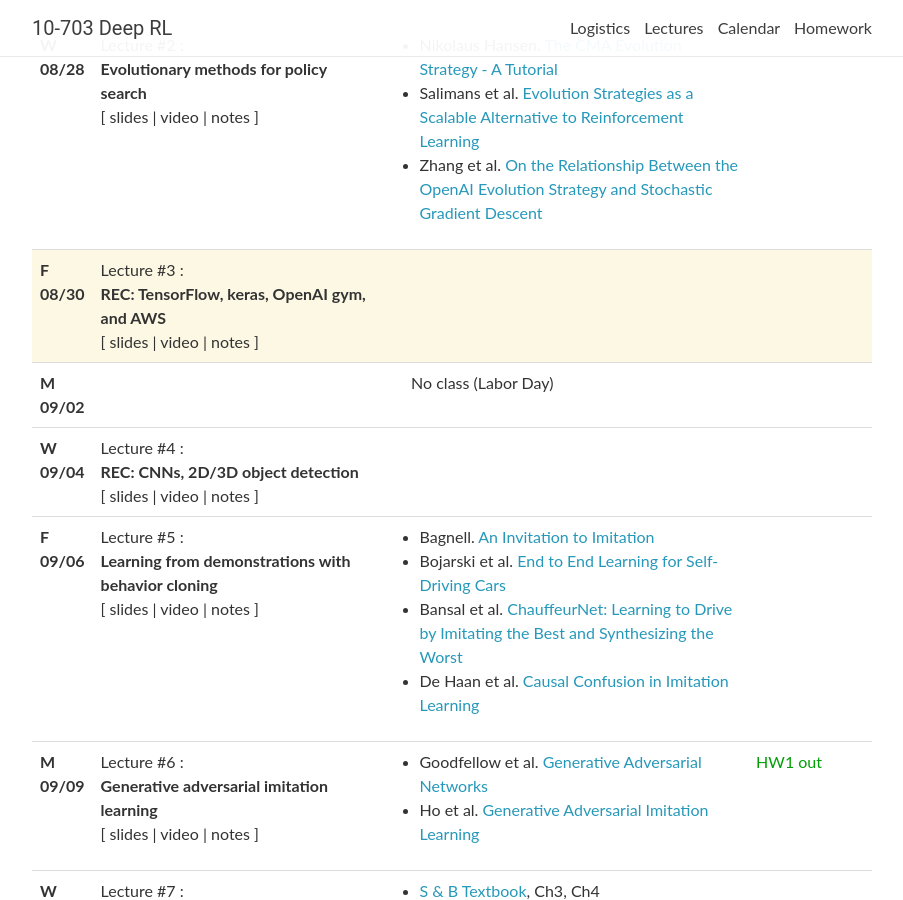
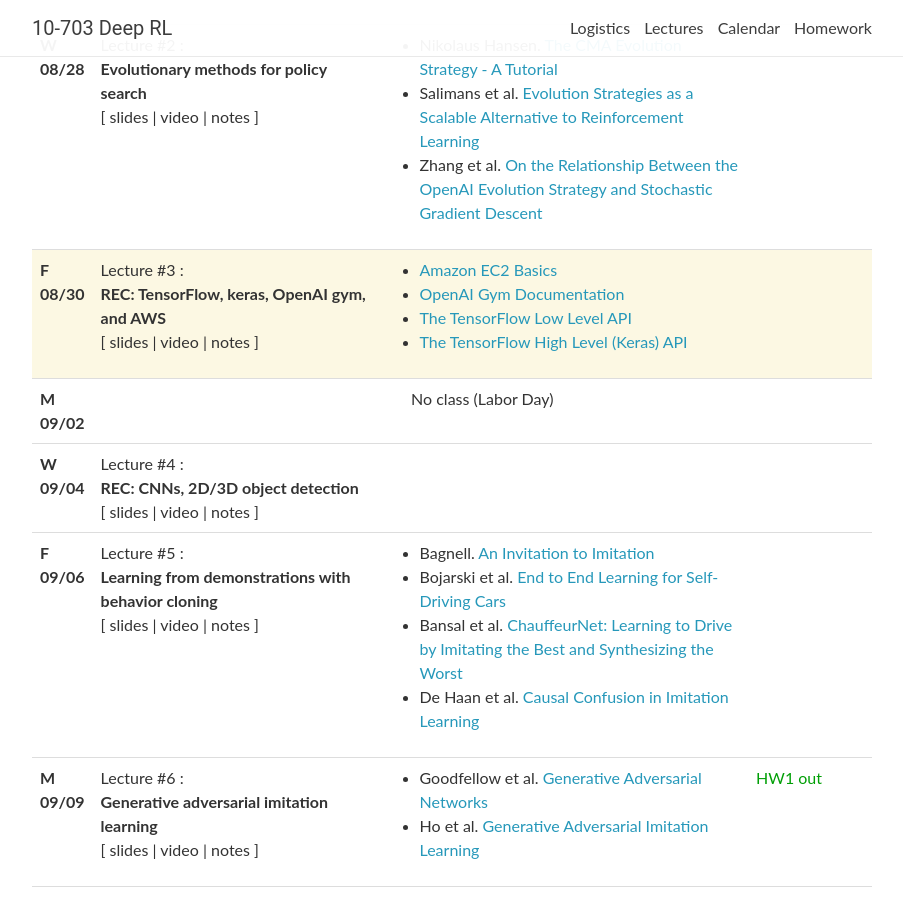
Before and after one commit to cmudeeprl/703website_f19, a Jekyll site: the page built from _pages/lectures.md, in a window 1280 px wide and 900 px high, scrolled down 318 px. Shown: the whole window, without its empty margins (188-1091 px from the left). Built offline with Jekyll 4.4.1, drawn with Linux system fonts in a browser that asks for light colours; nearby versions of some CDN libraries; comment, search, counter and statistics services are not loaded.

Commit message:
added recitation readings

```diff
--- a/_data/lectures.yml
+++ b/_data/lectures.yml
@@ -31,6 +31,10 @@
   video:
   notes:
   readings:
+    - <a href="https://docs.aws.amazon.com/AWSEC2/latest/UserGuide/concepts.html" target=  "_blank">Amazon EC2 Basics</a>
+    - <a href="http://gym.openai.com/docs/" target=  "_blank">OpenAI Gym Documentation</a>
+    - <a href="https://www.tensorflow.org/guide/low_level_intro" target=  "_blank">The TensorFlow Low Level API</a>
+    - <a href="https://www.tensorflow.org/guide/keras" target=  "_blank">The TensorFlow High Level (Keras) API</a>
   logistics:
 
 - date: M 09/02
```
